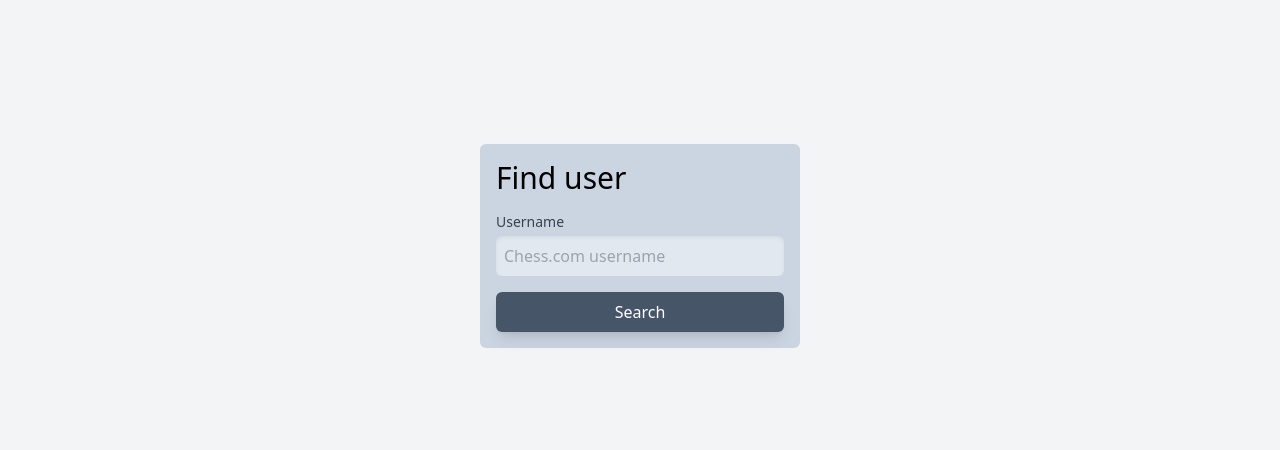
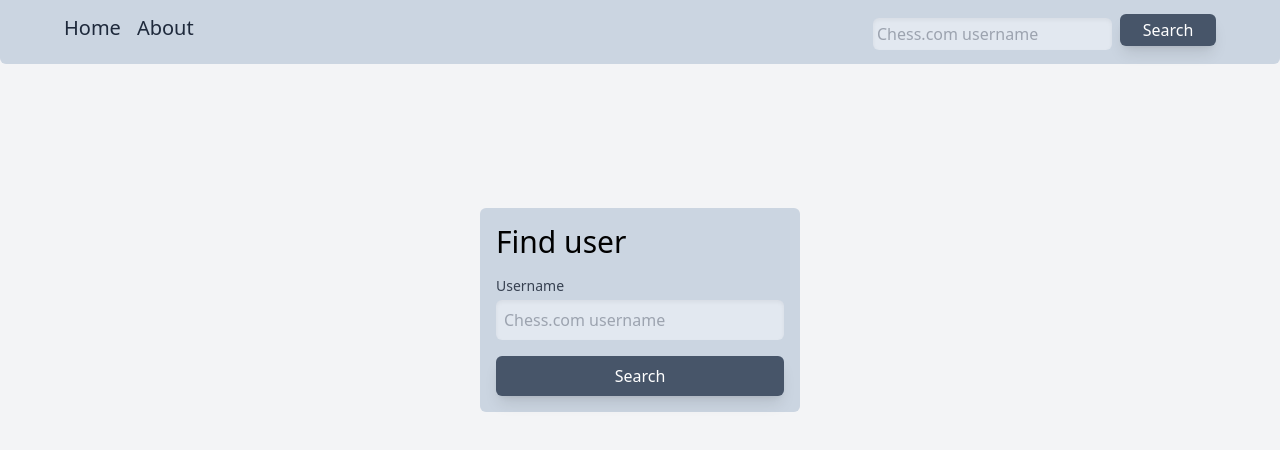
Before and after one commit to mir-mirsodikov/chesscom-analysis, a Next.js app: page / in a window 1280 px wide. Shown: the top 450 px of the page. Built offline with nearby package versions, Linux system fonts and the light colour scheme.

Commit message:
Updated UI colors. Added a top bar. Added search bar at the top.

```diff
--- a/app/[username]/page.tsx
+++ b/app/[username]/page.tsx
@@ -7,22 +7,15 @@ import { Suspense } from 'react';
 import Loading from './loading';
 
 async function getUserInfo(username: string): Promise<UserInfo> {
-  // const res = await fetch(`https://api.chess.com/pub/player/${username}`, {
-  //   cache: 'no-store',
-  // });
+  const res = await fetch(`https://api.chess.com/pub/player/${username}`, {
+    cache: 'no-store',
+  });
 
-  // if (!res.ok) {
-  //   throw new Error(`An error has occurred: ${res.status}`);
-  // }
+  if (!res.ok) {
+    throw new Error(`An error has occurred: ${res.status}`);
+  }
 
-  // return (await res.json()) as Promise<UserInfo>;
-
-  return {
-    username: 'WizardChiken',
-    name: 'Mirmukhammad Mirsodikov',
-    avatar: '/profile.jpeg',
-    last_online: '1629200000'
-  }
+  return (await res.json()) as Promise<UserInfo>;
 }
 
 export default async function Page({
--- a/app/layout.tsx
+++ b/app/layout.tsx
@@ -1,3 +1,4 @@
+import { NavBar } from '@/components/NavBar'
 import './globals.css'
 
 export default function RootLayout({
@@ -12,7 +13,10 @@ export default function RootLayout({
         head.tsx. Find out more at https://beta.nextjs.org/docs/api-reference/file-conventions/head
       */}
       <head />
-      <body>{children}</body>
+      <body>
+        <NavBar />
+        {children}
+      </body>
     </html>
   )
 }
--- a/components/DatePicker.tsx
+++ b/components/DatePicker.tsx
@@ -37,7 +37,7 @@ export function DatePicker({
     <div className="flex">
       <div className='bg-slate-500 p-2 rounded-md'>
         <select
-          className="bg-slate-500 text-slate-100"
+          className="bg-slate-500 text-slate-100 focus:outline-none"
           onChange={(e) => {
             setYear(parseInt(e.target.value));
           }}
@@ -62,7 +62,7 @@ export function DatePicker({
       </div>
       <div className='bg-slate-500 p-2 ml-4 rounded-md'>
         <select
-          className='bg-slate-500 text-slate-100'
+          className='bg-slate-500 text-slate-100 focus:outline-none'
           onChange={(e) => {
             setMonth(parseInt(e.target.value));
           }}
--- a/components/GameList.tsx
+++ b/components/GameList.tsx
@@ -8,23 +8,20 @@ interface GameListProps {
 }
 
 async function getUserGames(username: string, year: number, month: number) {
-  // const res = await fetch(
-  //   `https://api.chess.com/pub/player/${username}/games/${year}/${
-  //     month < 10 ? '0' + month : month
-  //   }`,
-  //   {
-  //     cache: 'reload',
-  //   },
-  // );
+  const res = await fetch(
+    `https://api.chess.com/pub/player/${username}/games/${year}/${
+      month < 10 ? '0' + month : month
+    }`,
+    {
+      cache: 'reload',
+    },
+  );
 
-  // if (!res.ok) {
-  //   throw new Error(`An error has occurred: ${res.status}`);
-  // }
+  if (!res.ok) {
+    throw new Error(`An error has occurred: ${res.status}`);
+  }
 
-  // return (await res.json()).games as Promise<Games>;
-
-  const games = await import(`public/games.json`);
-  return games.games as Games;
+  return (await res.json()).games as Promise<Games>;
 }
 
 export async function GameList({
@@ -48,9 +45,9 @@ export async function GameList({
   };
 
   return (
-    <div className="bg-slate-600 my-8 pt-4 w-2/3 m-auto rounded-md">
+    <div className="bg-slate-500 my-8 pt-4 w-2/3 m-auto rounded-md">
       <table className="table-auto w-full xl:m-auto rounded-md">
-        <thead className="border-b-2 border-slate-500 bg-slate-600 text-gray-200">
+        <thead className="border-b-2 border-slate-500 bg-slate-500 text-gray-200">
           <tr>
             <th>Type</th>
             <th>Players</th>
--- a/components/GameRow.tsx
+++ b/components/GameRow.tsx
@@ -116,7 +116,7 @@ export async function GameRow(game: GameRowProps) {
   };
 
   return (
-    <tr className="bg-slate-300/70 border-b">
+    <tr className="bg-slate-300 border-b">
       <td className="text-center p-4">
         <p className="text-lg font-semibold">
           {capitalizeFirstLetter(game.time_class)}
--- a/components/Icons.tsx
+++ b/components/Icons.tsx
@@ -36,7 +36,7 @@ export function EqualsIcon() {
       viewBox="0 0 24 24"
       strokeWidth={2}
       stroke="currentColor"
-      className="w-5 h-5 bg-slate-500 rounded-sm"
+      className="w-5 h-5 bg-slate-400 rounded-sm"
     >
       <path
         strokeLinecap="round"
@@ -46,3 +46,22 @@ export function EqualsIcon() {
     </svg>
   );
 }
+
+export function SearchIcon() {
+  return (
+    <svg
+      xmlns="http://www.w3.org/2000/svg"
+      fill="none"
+      viewBox="0 0 24 24"
+      strokeWidth={1.5}
+      stroke="currentColor"
+      className="w-5 h-5"
+    >
+      <path
+        strokeLinecap="round"
+        strokeLinejoin="round"
+        d="M21 21l-5.197-5.197m0 0A7.5 7.5 0 105.196 5.196a7.5 7.5 0 0010.607 10.607z"
+      />
+    </svg>
+  );
+}
--- /dev/null
+++ b/components/NavBar.tsx
@@ -0,0 +1,32 @@
+import Link from 'next/link';
+import { SearchBar } from './SearchBar';
+
+export function NavBar() {
+  const routes = [
+    {
+      path: '/',
+      name: 'Home',
+    },
+    {
+      path: '/about',
+      name: 'About',
+    },
+  ];
+
+  return (
+    <div className="bg-slate-300 w-full h-16 rounded-b-md flex flex-col justify-center">
+      <div className="flex justify-between">
+        <ul className='space-x-4 ml-16'>
+          {routes.map((route) => (
+            <Link href={route.path} key={route.path} className='text-slate-800 text-xl font-medium'>
+              {route.name}
+            </Link>
+          ))}
+        </ul>
+        <div className='mr-16'>
+          <SearchBar />
+        </div>
+      </div>
+    </div>
+  );
+}
--- /dev/null
+++ b/components/SearchBar.tsx
@@ -0,0 +1,22 @@
+'use client';
+import Link from 'next/link';
+import { useState } from 'react';
+
+export function SearchBar() {
+  const [username, setUsername] = useState('');
+
+  return (
+    <div className="rounded-md flex">
+      <input
+        type="text"
+        className="p-1 m-auto rounded-md mt-1 bg-slate-200 shadow-inner focus:outline"
+        placeholder="Chess.com username"
+        value={username}
+        onChange={(e) => setUsername(e.target.value)}
+      />
+      <Link href={`/${username}`}>
+        <button className="primary-button ml-2 w-24 py-1">Search</button>
+      </Link>
+    </div>
+  );
+}
--- a/components/UserProfileCard.tsx
+++ b/components/UserProfileCard.tsx
@@ -7,11 +7,11 @@ export function UserProfileCard({
   username,
 }: UserInfo) {
   return (
-    <div className="bg-slate-600 rounded-md p-4 w-1/2 m-auto flex my-10">
+    <div className="bg-slate-300 rounded-md p-4 w-1/2 m-auto flex my-10">
       <ProfileImage src={avatar} />
       <div className='ml-4 flex flex-col justify-center'>
-        <h1 className="text-2xl font-bold text-white">{username}</h1>
-        <h1 className="text-xl font-bold text-gray-300">{name}</h1>
+        <h1 className="text-2xl font-bold text-slate-800">{username}</h1>
+        <h1 className="text-xl font-bold text-gray-600">{name}</h1>
       </div>
     </div>
   );
```
Lines whose indentation alone changed are shown as unchanged.
